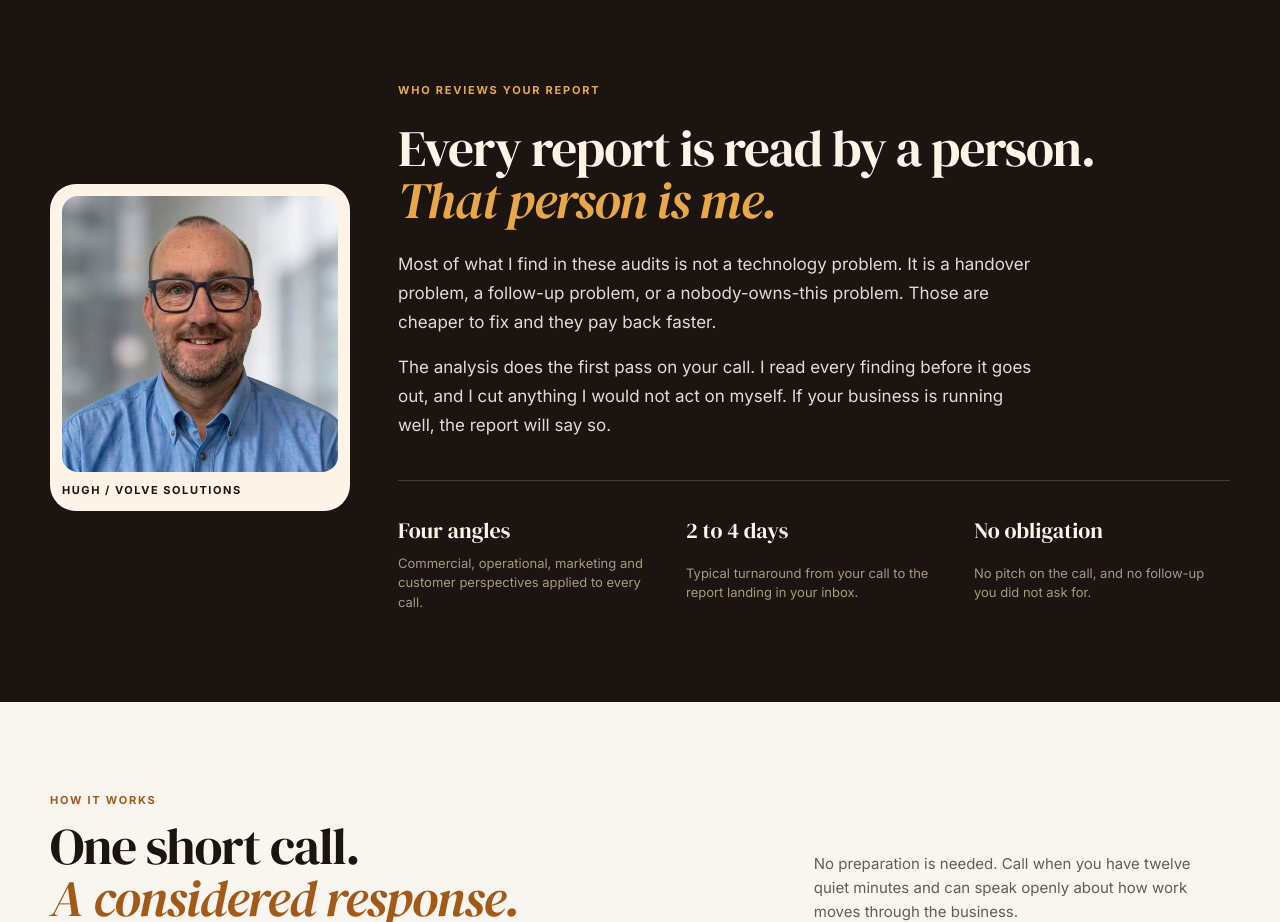
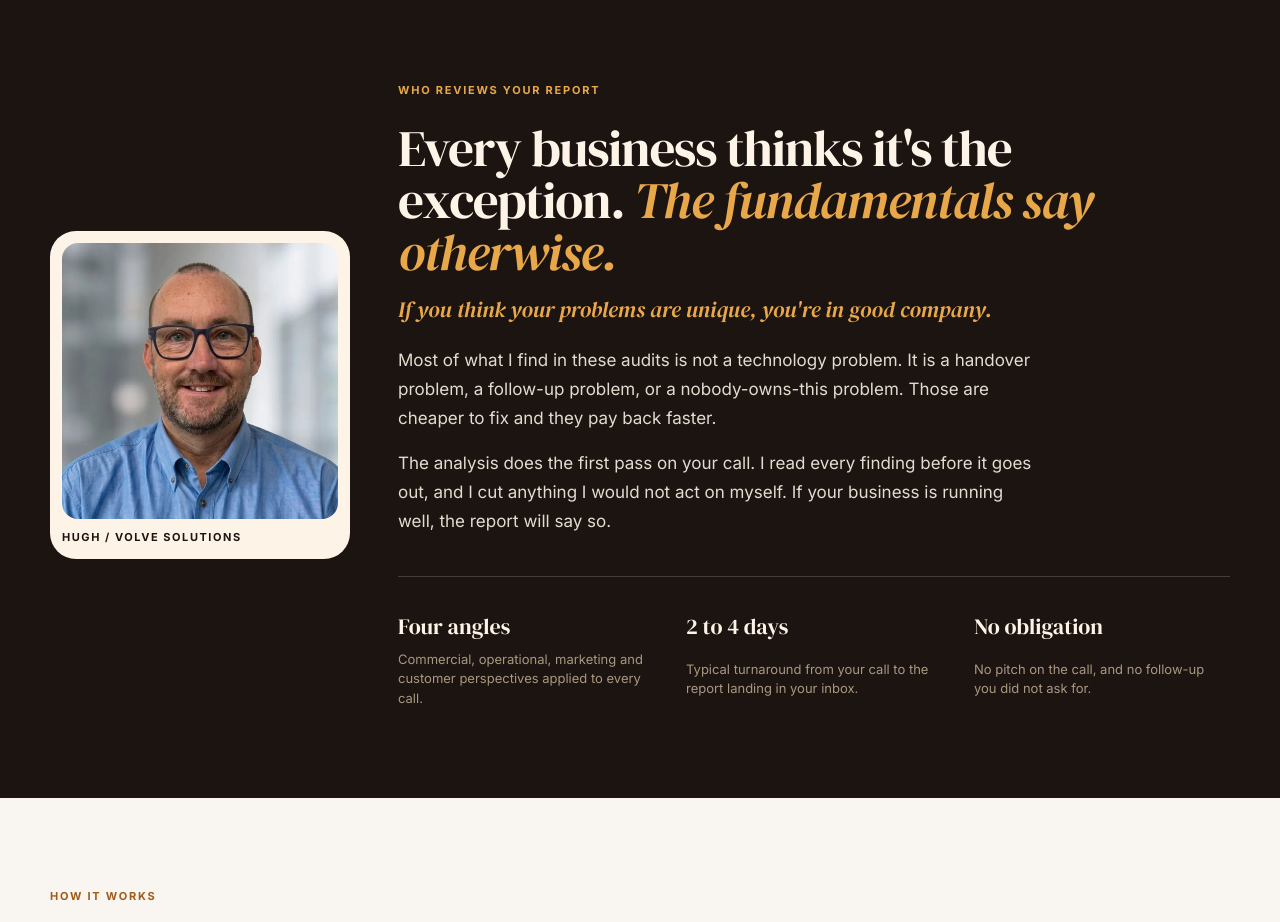
Before and after one commit to Hugh-D/Ai-Business-Audit, a website: page ai-audit-system/public/landing.html in a window 1280 px wide. Shown: the part 3280-4202 px from the top of the page. Drawn offline with Linux system fonts and the light colour scheme.

Commit message:
Rewrite the report-review opening
The heading is now the exception line, with the good-company line as the kicker before the blurb.

```diff
--- a/ai-audit-system/public/landing.css
+++ b/ai-audit-system/public/landing.css
@@ -549,6 +549,13 @@ h1 {
   font-size: var(--fs-h2); line-height: 1.02; letter-spacing: -.025em;
 }
 .trust h2 em { color: var(--band-gold) }
+.trust-kicker {
+  margin: -8px 0 22px;
+  max-width: 640px;
+  color: var(--band-gold);
+  font-family: var(--serif); font-style: italic; font-weight: 400;
+  font-size: var(--fs-title); line-height: 1.35;
+}
 .trust blockquote {
   margin: 0; max-width: 640px;
   color: var(--band-body); font-size: var(--fs-lead); line-height: 1.7;
--- a/ai-audit-system/public/landing.html
+++ b/ai-audit-system/public/landing.html
@@ -277,7 +277,8 @@
         </figure>
         <div>
           <p class="eyebrow">Who reviews your report</p>
-          <h2>Every report is read by a person.<br><em>That person is me.</em></h2>
+          <h2>Every business thinks it's the exception. <em>The fundamentals say otherwise.</em></h2>
+          <p class="trust-kicker">If you think your problems are unique, you're in good company.</p>
           <blockquote>
             <p>Most of what I find in these audits is not a technology problem. It is a handover problem, a follow-up problem, or a nobody-owns-this problem. Those are cheaper to fix and they pay back faster.</p>
             <p>The analysis does the first pass on your call. I read every finding before it goes out, and I cut anything I would not act on myself. If your business is running well, the report will say so.</p>
```
